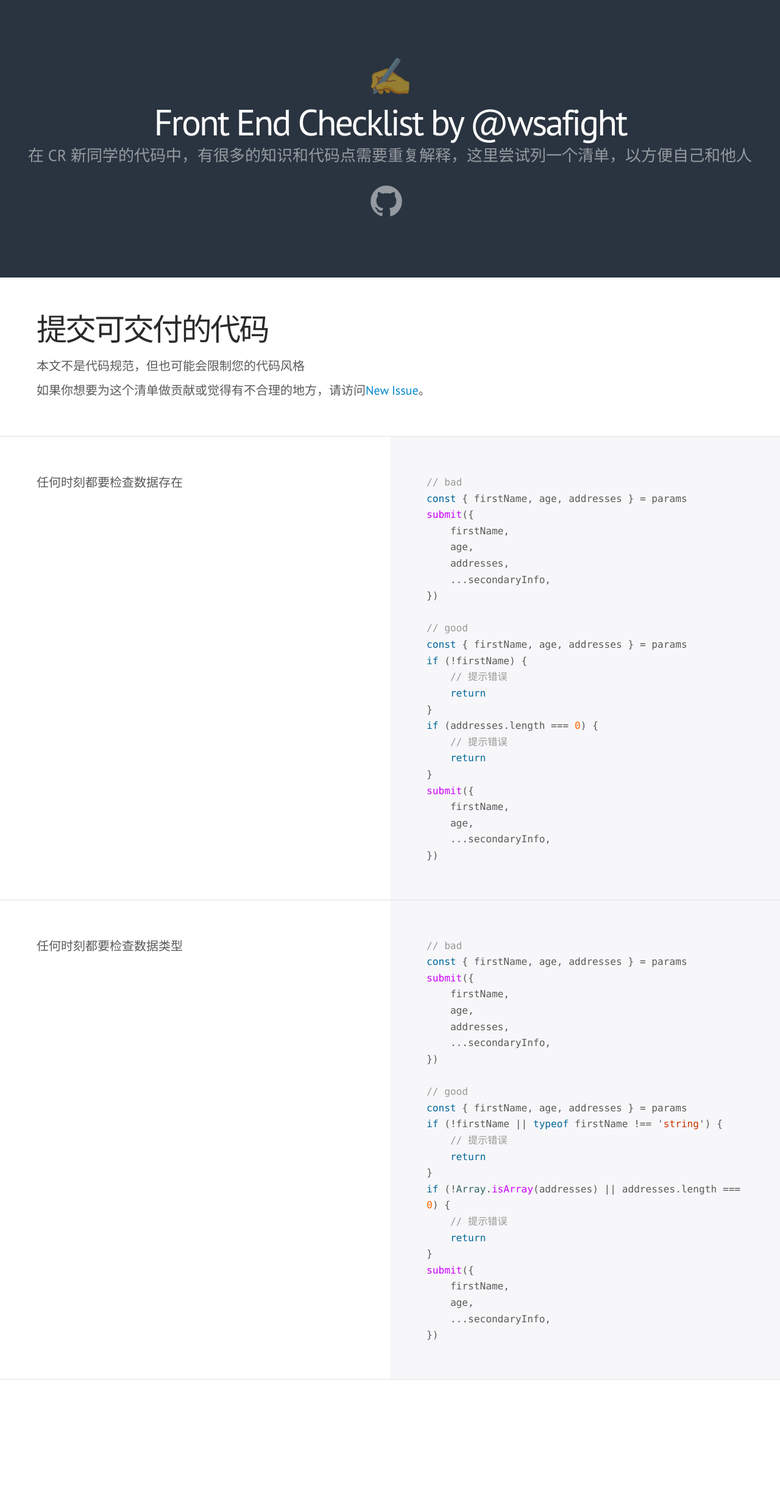
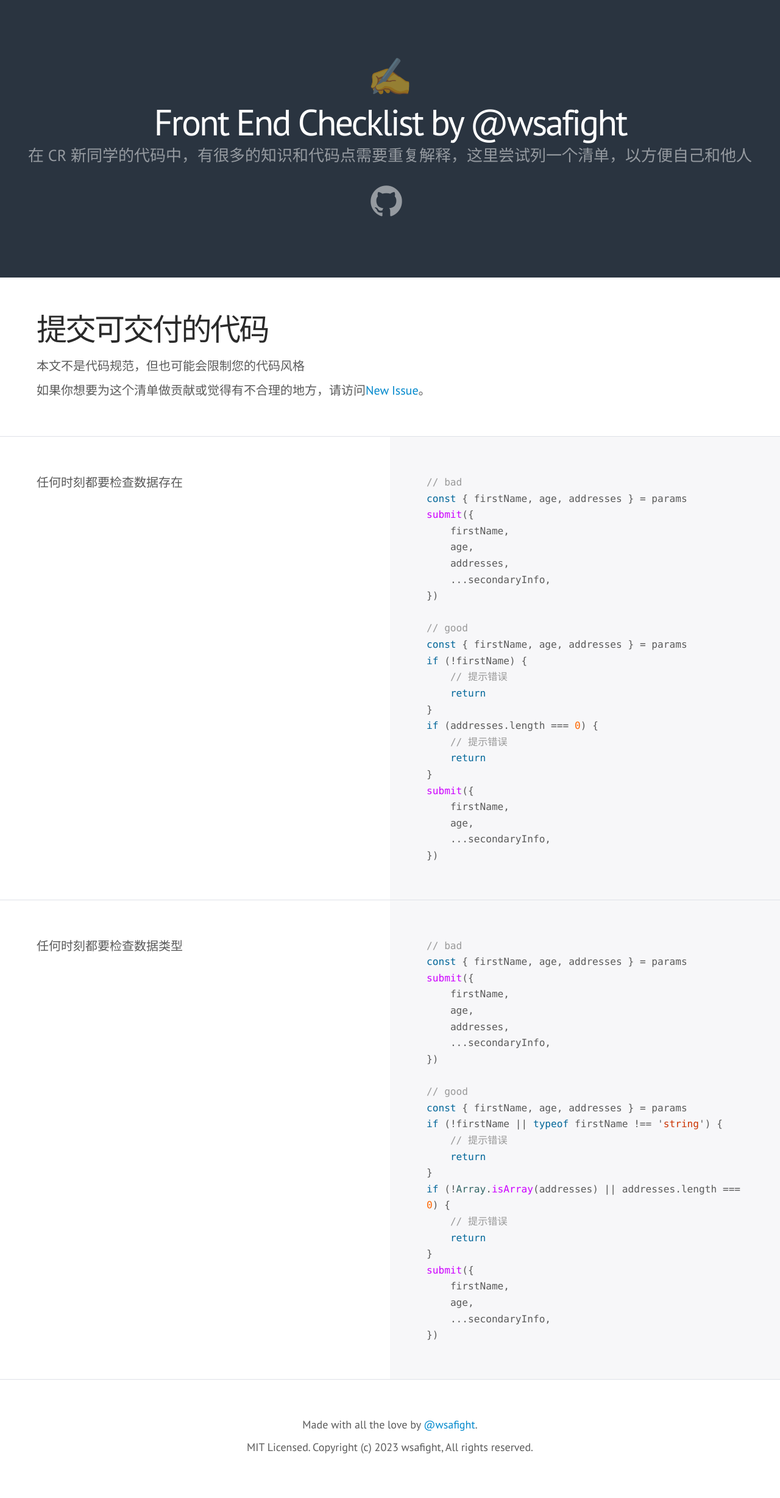
Before and after one commit to wsafight/front-end-checklist, a Jekyll site: the page built from index.html, in a window 1280 px wide. Shown: the whole page at 61% size. Built offline with Jekyll 4.4.1, drawn with Linux system fonts in a browser that asks for light colours; some web fonts are replaced; Markdown is read by kramdown in place of the engine named in the settings; before the commit the page ends 2262 px from its top, so only the background shows below that.

Commit message:
#FEAT: add footer

```diff
--- a/_includes/footer.html
+++ b/_includes/footer.html
@@ -1,13 +1,4 @@
 <footer class="footer">
   <p>Made with all the love by <a href="https://github.com/wsafight">@wsafight</a>.</p>
-  <p>Open sourced under MIT. Copyright (c) 2012 wsafight, All rights reserved.</p>
-
-  <!-- <ul class="quick-links">
-    <li>
-      <iframe class="github-btn" src="http://ghbtns.com/github-btn.html?user=AlloyTeam&repo=CodeGuide&type=star&count=true&size=large&v=2" frameborder="0" scrolling="0" width="98px" height="30px"></iframe>
-    </li>
-    <li>
-      <iframe class="github-btn" src="http://ghbtns.com/github-btn.html?user=AlloyTeam&repo=CodeGuide&type=fork&count=true&size=large&v=2" frameborder="0" scrolling="0" width="98px" height="30px"></iframe>
-    </li>
-  </ul> -->
+  <p> MIT Licensed. Copyright (c) 2023 wsafight, All rights reserved.</p>
 </footer>
--- a/_layouts/default.html
+++ b/_layouts/default.html
@@ -21,6 +21,7 @@
 
         {{ content }}
 
+        {% include footer.html %}
 
         {% include external_js.html %}
 
--- a/styles/code_guide.css
+++ b/styles/code_guide.css
@@ -295,6 +295,19 @@ pre code {
     border-bottom: 1px solid #dfe1e8;
 }
 
+/*
+ * Footer
+ */
+
+.footer {
+    padding: 3rem 1rem;
+    font-size: 90%;
+    text-align: center;
+}
+
+.footer p {
+    margin-bottom: .5rem;
+}
 
 /*
  * Footer
```
